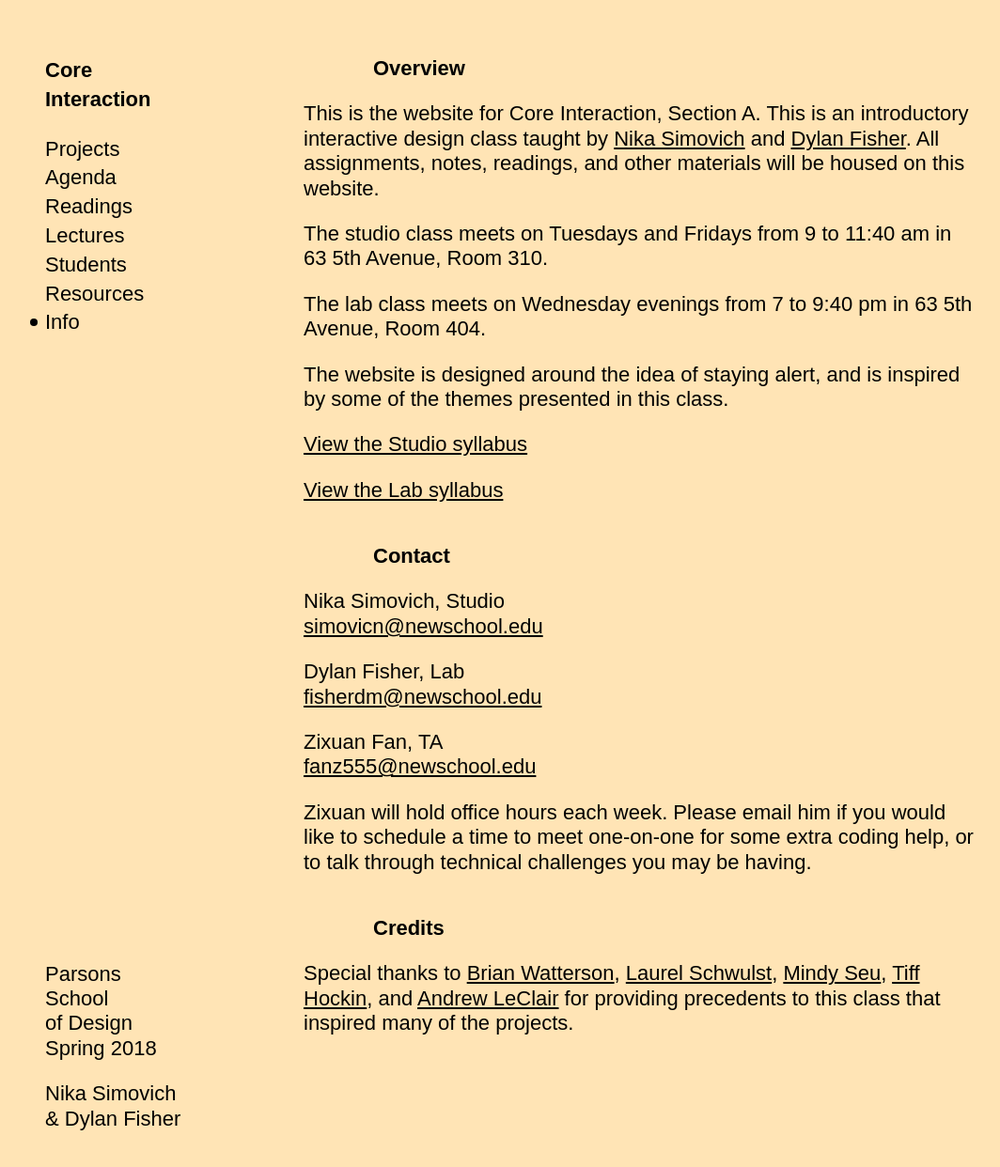
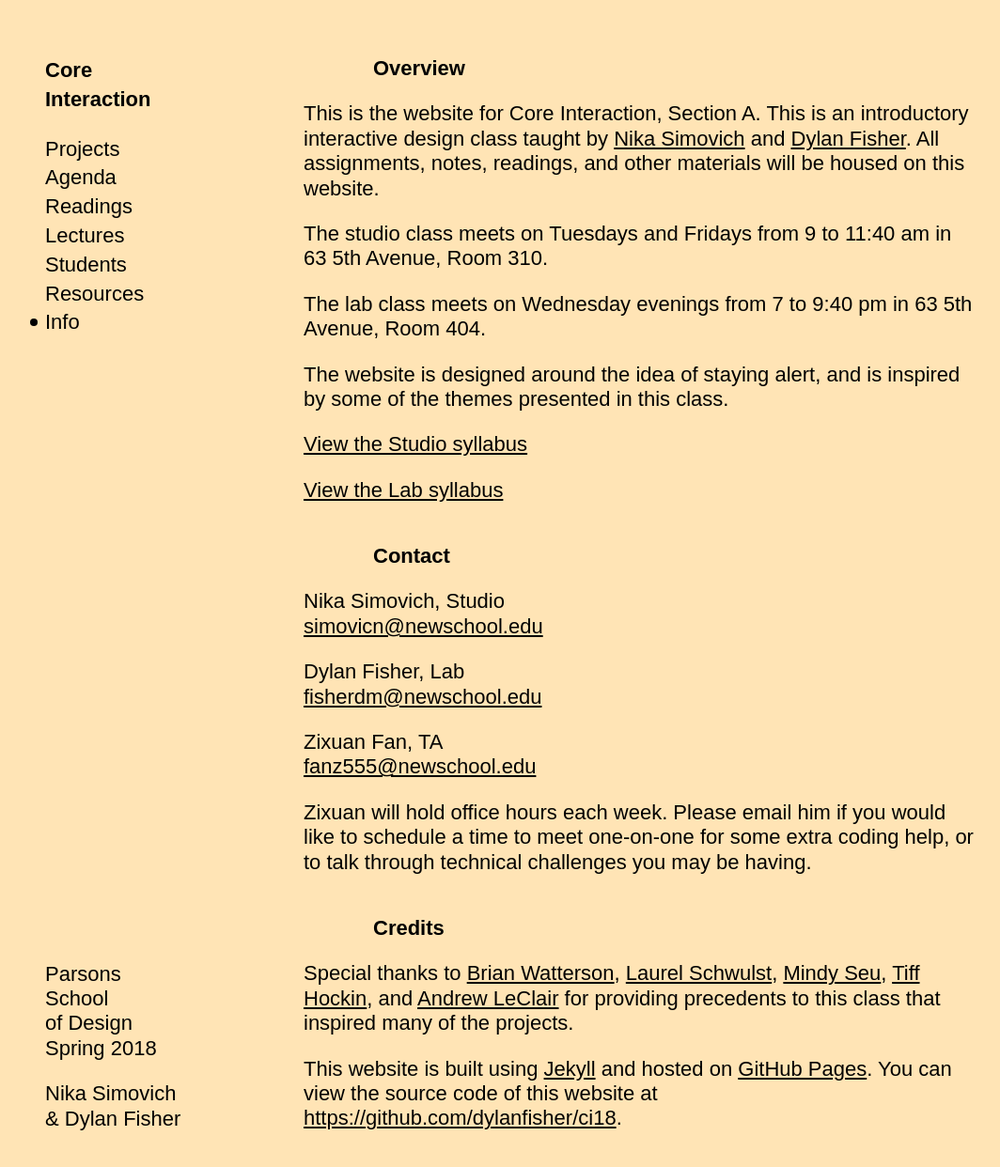
Before and after one commit to dylanfisher/ci18, a Jekyll site: the page built from info.html, in a window 1280 px wide and 1264 px high. Shown: the top 1242 px of the window at 94% size, without its empty margins (12-1076 px from the left). Built offline with Jekyll 4.4.1, drawn with Linux system fonts in a browser that asks for light colours; some web fonts are replaced.

Commit message:
Update info

```diff
--- a/info.html
+++ b/info.html
@@ -27,3 +27,5 @@ coding help, or to talk through technical challenges you may be having.</p>
 <h3>Credits</h3>
 
 <p>Special thanks to <a href="http://www.brianwatterson.com/">Brian Watterson</a>, <a href="http://www.laurelschwulst.com/">Laurel Schwulst</a>, <a href="http://www.mindyseu.com/">Mindy Seu</a>, <a href="http://tiffhockin.info/">Tiff Hockin</a>, and <a href="http://www.andrewleclair.com/">Andrew LeClair</a> for providing precedents to this class that inspired many of the projects.</p>
+
+<p>This website is built using <a href="https://jekyllrb.com/">Jekyll</a> and hosted on <a href="https://pages.github.com/">GitHub Pages</a>. You can view the source code of this website at <a href="https://github.com/dylanfisher/ci18">https://github.com/dylanfisher/ci18</a>.</p>
```
